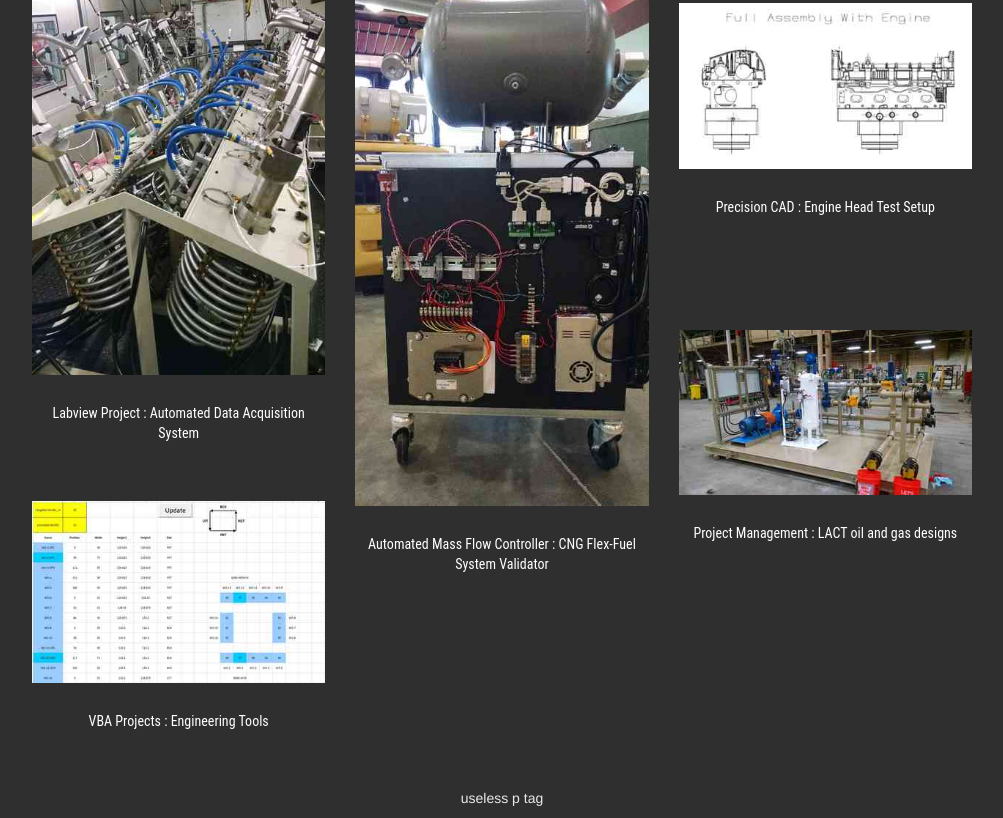
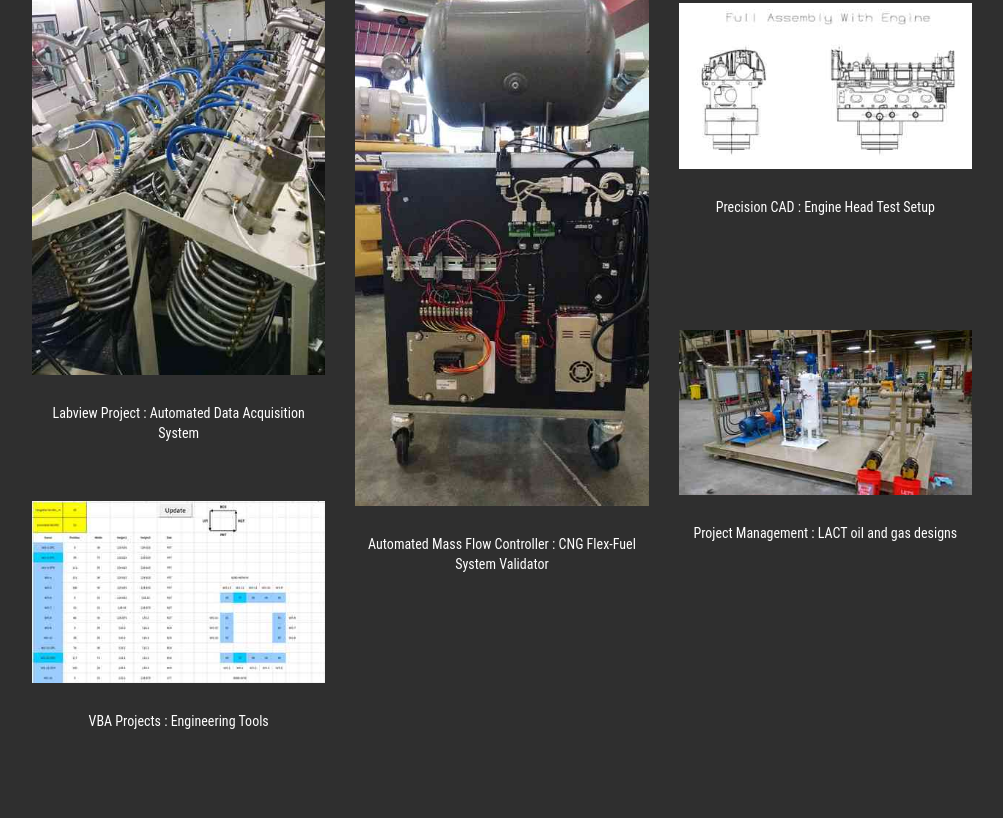
Before and after one commit to ngallen/ngallen.github.io, a website: page index.html in a window 1280 px wide. Shown: the part 2041-2859 px from the top of the page, without its empty margins (138-1141 px from the left). After the commit the page ends 2829 px from the top, so only its background shows below. Drawn offline with nearby package versions, Linux system fonts and the light colour scheme.

Commit message:
removed p tag

```diff
--- a/index.html
+++ b/index.html
@@ -148,11 +148,5 @@
 
 </body>
 <footer>
-<div class="container">
-  <div class="row">
-    <div class="col-xs-12"><p>useless p tag</p>
-    </div>
-  </div>
-</div>
 </footer>
 </html>
```
